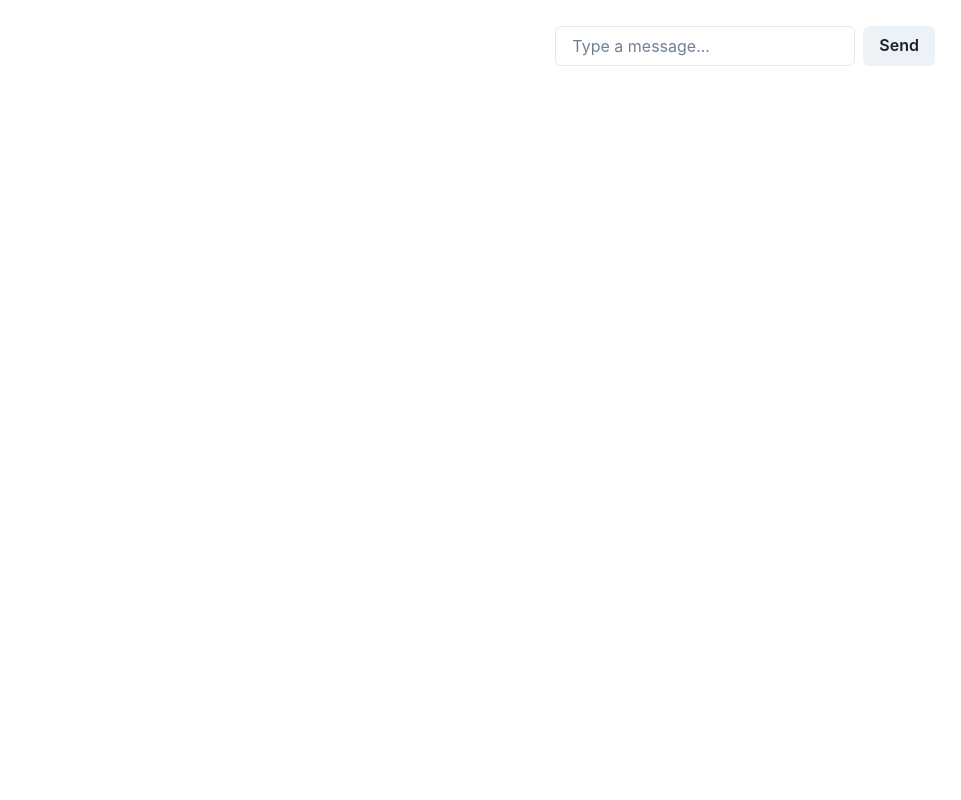
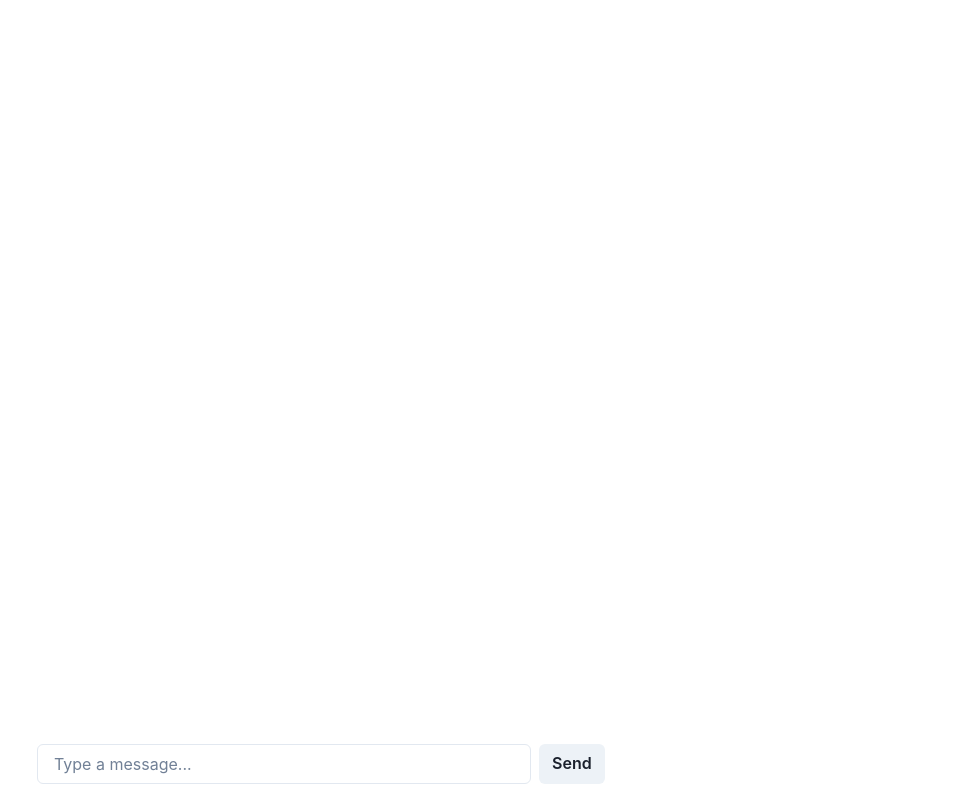
Before and after one commit to ruozzy66/Pinecone-Assistant, a React (Create React App) app: page / in a window 1280 px wide. Shown: the whole page, without its empty margins (319-1280 px from the left). Built offline with nearby package versions, Linux system fonts and the light colour scheme.

Commit message:
This implementation should make the file names in the chatbot response clickable

```diff
--- a/src/App.js
+++ b/src/App.js
@@ -6,7 +6,6 @@ const App = () => {
   const [messages, setMessages] = useState([]);
   const [input, setInput] = useState('');
   const [isLoading, setIsLoading] = useState(false);
-  const [firstResponse, setFirstResponse] = useState(false);
   const messagesEndRef = useRef(null);
 
   const scrollToBottom = () => {
@@ -33,7 +32,6 @@ const App = () => {
       if (response.data && response.data.choices && response.data.choices.length > 0) {
         const assistantMessage = response.data.choices[0].message;
         setMessages(prevMessages => [...prevMessages, assistantMessage]);
-        setFirstResponse(true);  // Mark that the first response has been received
       } else {
         console.error('Unexpected response structure:', response.data);
         throw new Error('Unexpected response structure');
@@ -48,7 +46,7 @@ const App = () => {
 
   return (
     <ChakraProvider>
-      <Box maxWidth="600px" margin="auto" height="100vh" display="flex" flexDirection="column" alignItems="center">
+      <Box maxWidth="600px" margin="auto" height="100vh" display="flex" flexDirection="column">
         <VStack
           spacing={4}
           align="stretch"
@@ -88,22 +86,13 @@ const App = () => {
           )}
           <div ref={messagesEndRef} />
         </VStack>
-        <Flex
-          padding={4}
-          position={firstResponse ? "relative" : "absolute"}
-          top={firstResponse ? "auto" : "10px"}
-          right={firstResponse ? "auto" : "10px"}
-          transform={firstResponse ? "none" : "none"}
-          width={firstResponse ? "100%" : "auto"}
-          justifyContent={firstResponse ? "center" : "flex-end"}
-        >
+        <Flex padding={4}>
           <Input
             value={input}
             onChange={(e) => setInput(e.target.value)}
             placeholder="Type a message..."
             onKeyDown={(e) => e.key === 'Enter' && !isLoading && sendMessage()}
             disabled={isLoading}
-            width={firstResponse ? "80%" : "300px"}  // Maintain previous width
           />
           <Button
             onClick={sendMessage}
```
